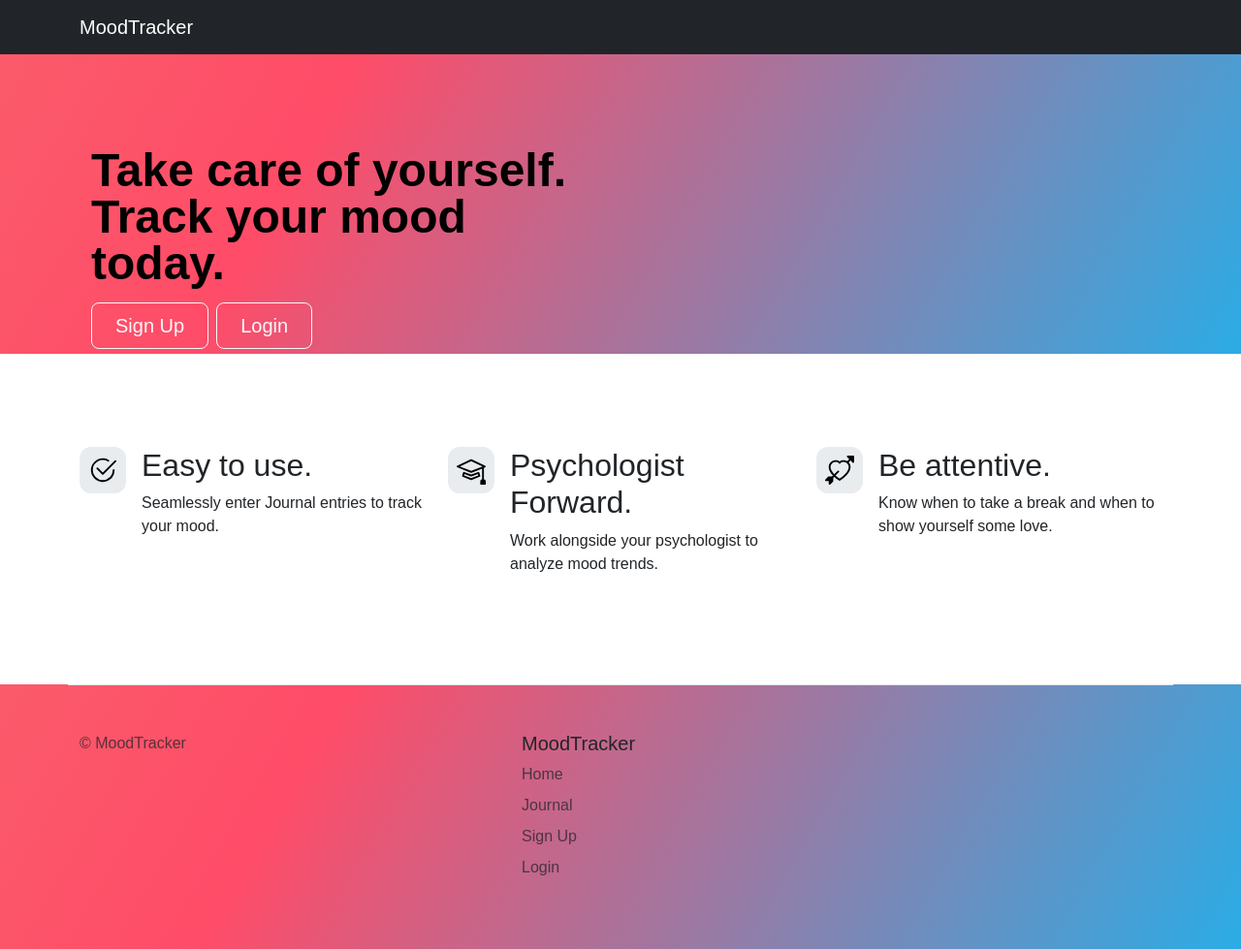
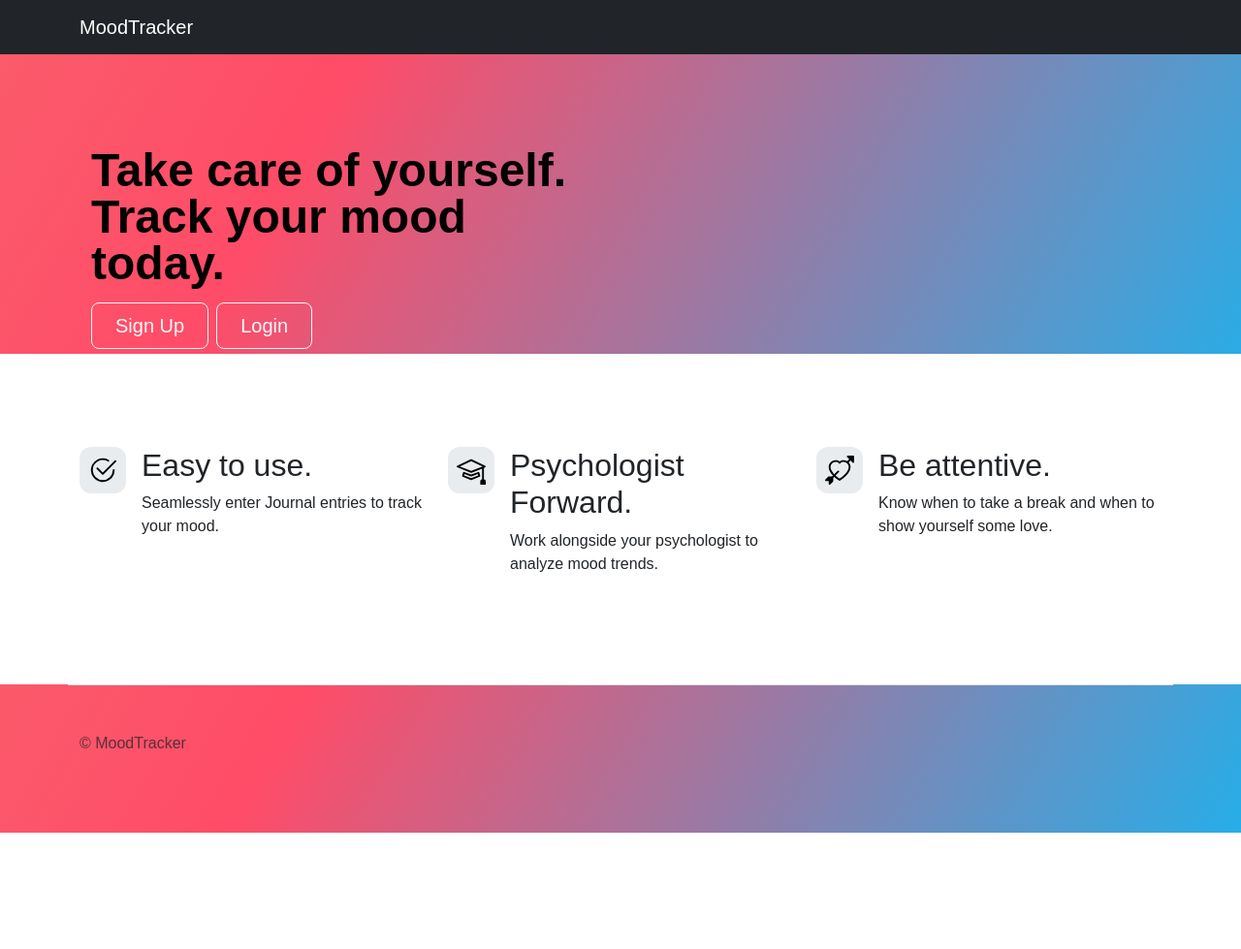
Before and after one commit to Oldhoon/nwhacks, a website: page public/home.html in a window 1280 px wide. Shown: the whole page at 97% size. After the commit the page ends 859 px from the top, so only its background shows below. Drawn offline with nearby package versions, Linux system fonts and the light colour scheme.

Commit message:
removed bottom nav

```diff
--- a/public/home.html
+++ b/public/home.html
@@ -111,22 +111,6 @@
 
           <p class="text-body-secondary">© MoodTracker</p>
         </div>
-
-        <div class="col mb-3">
-
-        </div>
-
-        <div class="col mb-3">
-          <h5>MoodTracker</h5>
-          <ul class="nav flex-column">
-            <li class="nav-item mb-2"><a href="#" class="nav-link p-0 text-body-secondary">Home</a></li>
-            <li class="nav-item mb-2"><a href="#" class="nav-link p-0 text-body-secondary">Journal</a></li>
-            <li class="nav-item mb-2"><a href="signup2.html" class="nav-link p-0 text-body-secondary">Sign Up</a></li>
-            <li class="nav-item mb-2"><a href="login2.html" class="nav-link p-0 text-body-secondary">Login</a></li>
-          </ul>
-        </div>
-
-
       </footer>
     </div>
   </section>
```
